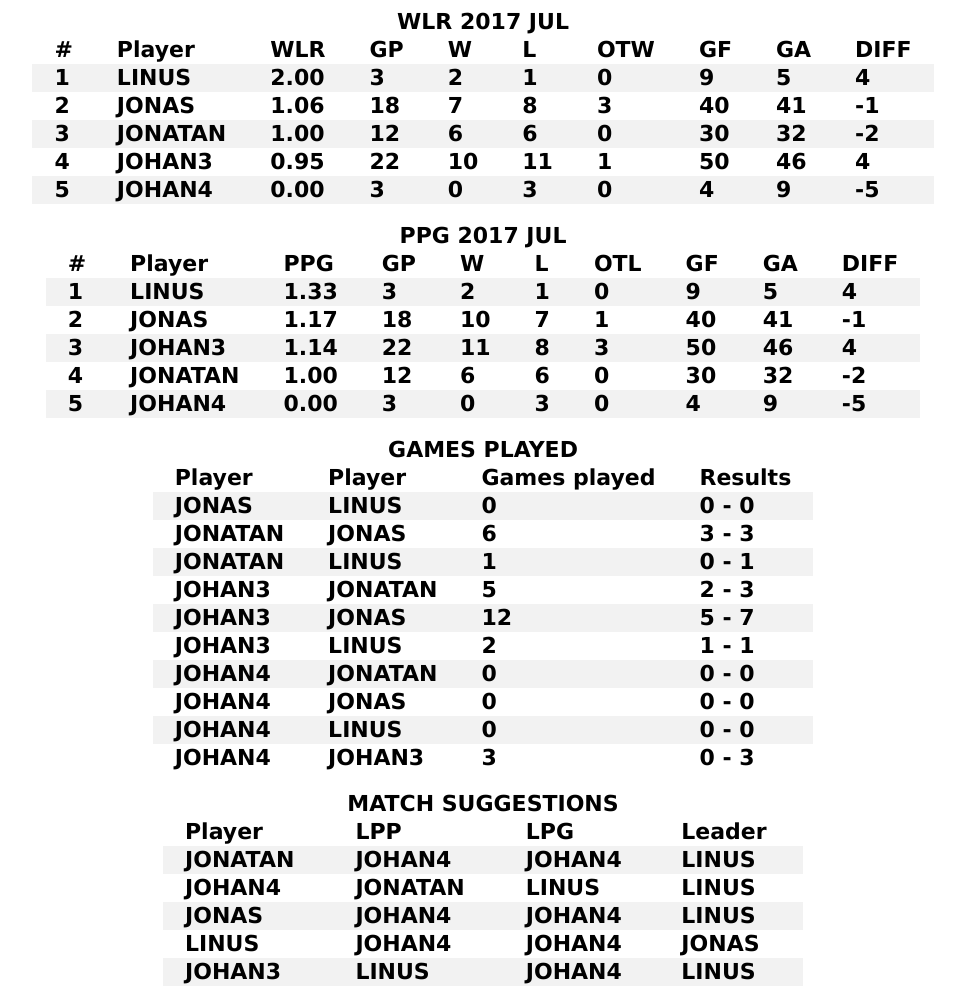
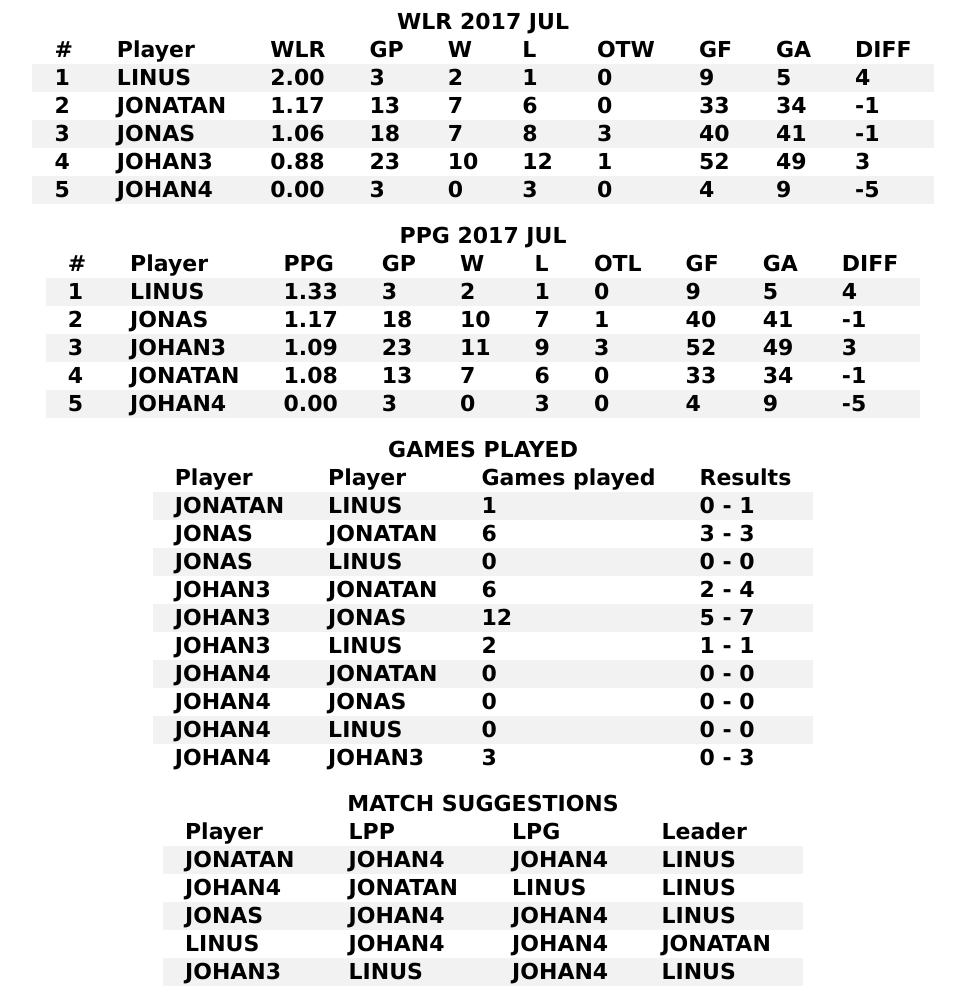
Before and after one commit to SoamJaws/nhl, a plain HTML site: page index.html in a window 1280 px wide. Shown: the top 989 px of the page, without its empty margins (165-1130 px from the left). Drawn offline with Linux system fonts and the light colour scheme.

Commit message:
Updated stats

```diff
--- a/index.html
+++ b/index.html
@@ -30,6 +30,18 @@
 </tr>
 <tr class="player">
 <th>2</th>
+<th>JONATAN</th>
+<th>1.17</th>
+<th>13</th>
+<th>7</th>
+<th>6</th>
+<th>0</th>
+<th>33</th>
+<th>34</th>
+<th>-1</th>
+</tr>
+<tr class="player">
+<th>3</th>
 <th>JONAS</th>
 <th>1.06</th>
 <th>18</th>
@@ -41,28 +53,16 @@
 <th>-1</th>
 </tr>
 <tr class="player">
-<th>3</th>
-<th>JONATAN</th>
-<th>1.00</th>
-<th>12</th>
-<th>6</th>
-<th>6</th>
-<th>0</th>
-<th>30</th>
-<th>32</th>
-<th>-2</th>
-</tr>
-<tr class="player">
 <th>4</th>
 <th>JOHAN3</th>
-<th>0.95</th>
-<th>22</th>
+<th>0.88</th>
+<th>23</th>
 <th>10</th>
-<th>11</th>
+<th>12</th>
 <th>1</th>
-<th>50</th>
-<th>46</th>
-<th>4</th>
+<th>52</th>
+<th>49</th>
+<th>3</th>
 </tr>
 <tr class="player">
 <th>5</th>
@@ -119,26 +119,26 @@
 <tr class="player">
 <th>3</th>
 <th>JOHAN3</th>
-<th>1.14</th>
-<th>22</th>
+<th>1.09</th>
+<th>23</th>
 <th>11</th>
-<th>8</th>
+<th>9</th>
 <th>3</th>
-<th>50</th>
-<th>46</th>
-<th>4</th>
+<th>52</th>
+<th>49</th>
+<th>3</th>
 </tr>
 <tr class="player">
 <th>4</th>
 <th>JONATAN</th>
-<th>1.00</th>
-<th>12</th>
-<th>6</th>
+<th>1.08</th>
+<th>13</th>
+<th>7</th>
 <th>6</th>
 <th>0</th>
-<th>30</th>
-<th>32</th>
-<th>-2</th>
+<th>33</th>
+<th>34</th>
+<th>-1</th>
 </tr>
 <tr class="player">
 <th>5</th>
@@ -163,28 +163,28 @@
 <th>Results</th>
 </tr>
 <tr class="player">
+<th>JONATAN</th>
+<th>LINUS</th>
+<th>1</th>
+<th>0 - 1</th>
+</tr>
+<tr class="player">
+<th>JONAS</th>
+<th>JONATAN</th>
+<th>6</th>
+<th>3 - 3</th>
+</tr>
+<tr class="player">
 <th>JONAS</th>
 <th>LINUS</th>
 <th>0</th>
 <th>0 - 0</th>
 </tr>
 <tr class="player">
-<th>JONATAN</th>
-<th>JONAS</th>
-<th>6</th>
-<th>3 - 3</th>
-</tr>
-<tr class="player">
-<th>JONATAN</th>
-<th>LINUS</th>
-<th>1</th>
-<th>0 - 1</th>
-</tr>
-<tr class="player">
 <th>JOHAN3</th>
 <th>JONATAN</th>
-<th>5</th>
-<th>2 - 3</th>
+<th>6</th>
+<th>2 - 4</th>
 </tr>
 <tr class="player">
 <th>JOHAN3</th>
@@ -254,7 +254,7 @@
 <th>LINUS</th>
 <th>JOHAN4</th>
 <th>JOHAN4</th>
-<th>JONAS</th>
+<th>JONATAN</th>
 </tr>
 <tr class="player">
 <th>JOHAN3</th>
```
